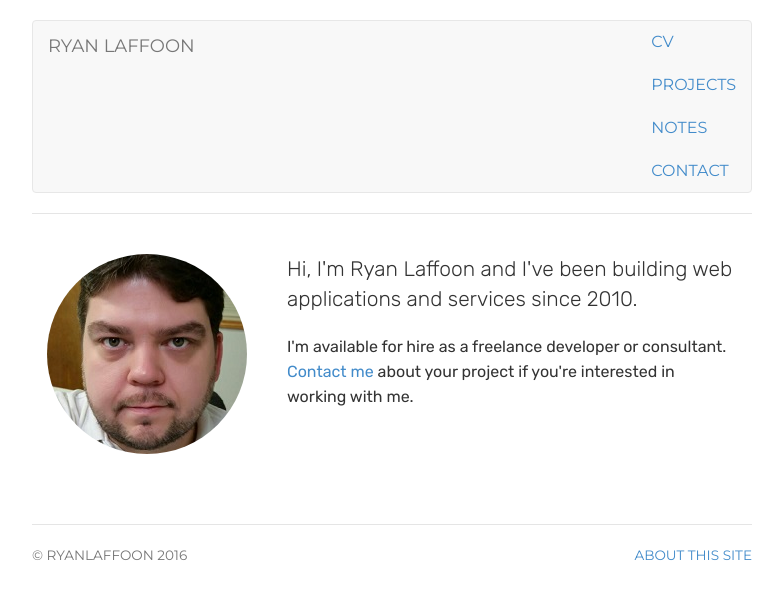
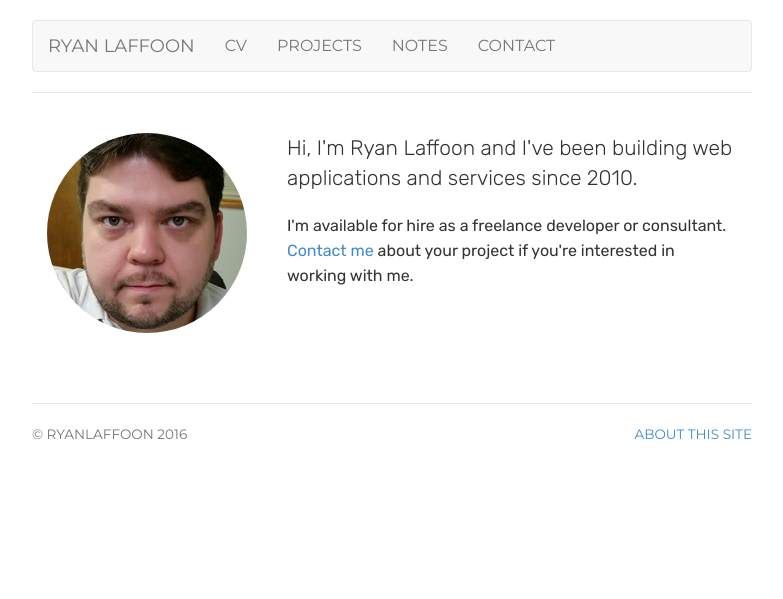
Before and after one commit to ryanlaffoon/ryanlaffoon.github.io, a Jekyll site: the page built from index.html, in a window 1280 px wide. Shown: the top 599 px of the page, without its empty margins (248-1031 px from the left). Built offline with Jekyll 4.4.1, drawn with Linux system fonts in a browser that asks for light colours.

Commit message:
Update header.html

```diff
--- a/_includes/header.html
+++ b/_includes/header.html
@@ -4,7 +4,7 @@
             <div class="navbar-header">
                 <h3 class="text-muted"><a class="navbar-brand" href="/">Ryan Laffoon</a></h3>
             </div>
-            <ul class="nav navbar-right">
+            <ul class="nav navbar-nav">
                 <li class="{{ page.cv }}"><a href="/cv" title="CV">CV</a></li>
                 <li class="{{ page.projects }}"><a href="/projects" title="Projects">Projects</a></li>
                 <li class="{{ page.notes }}"><a href="/notes" title="Notes">Notes</a></li>
```
